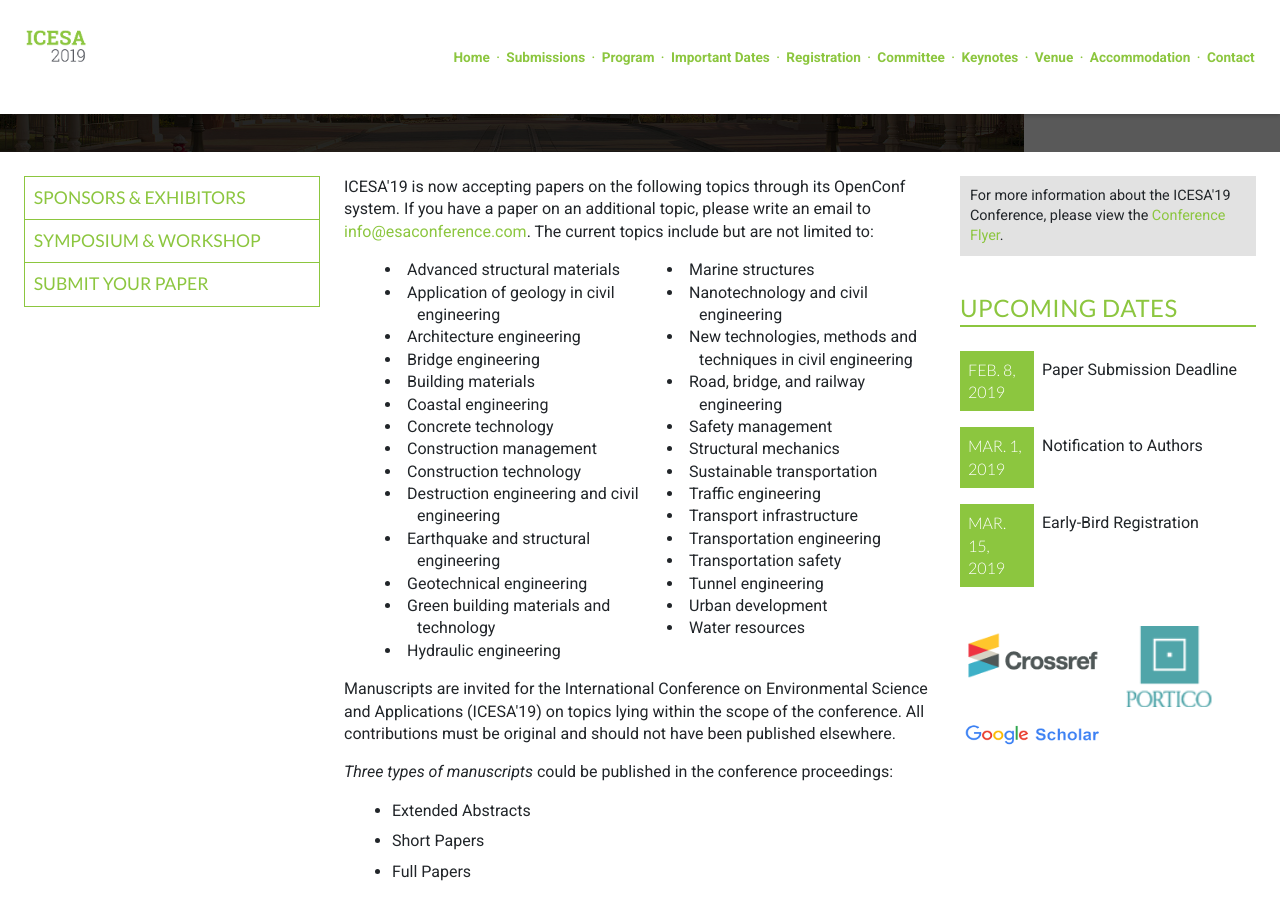
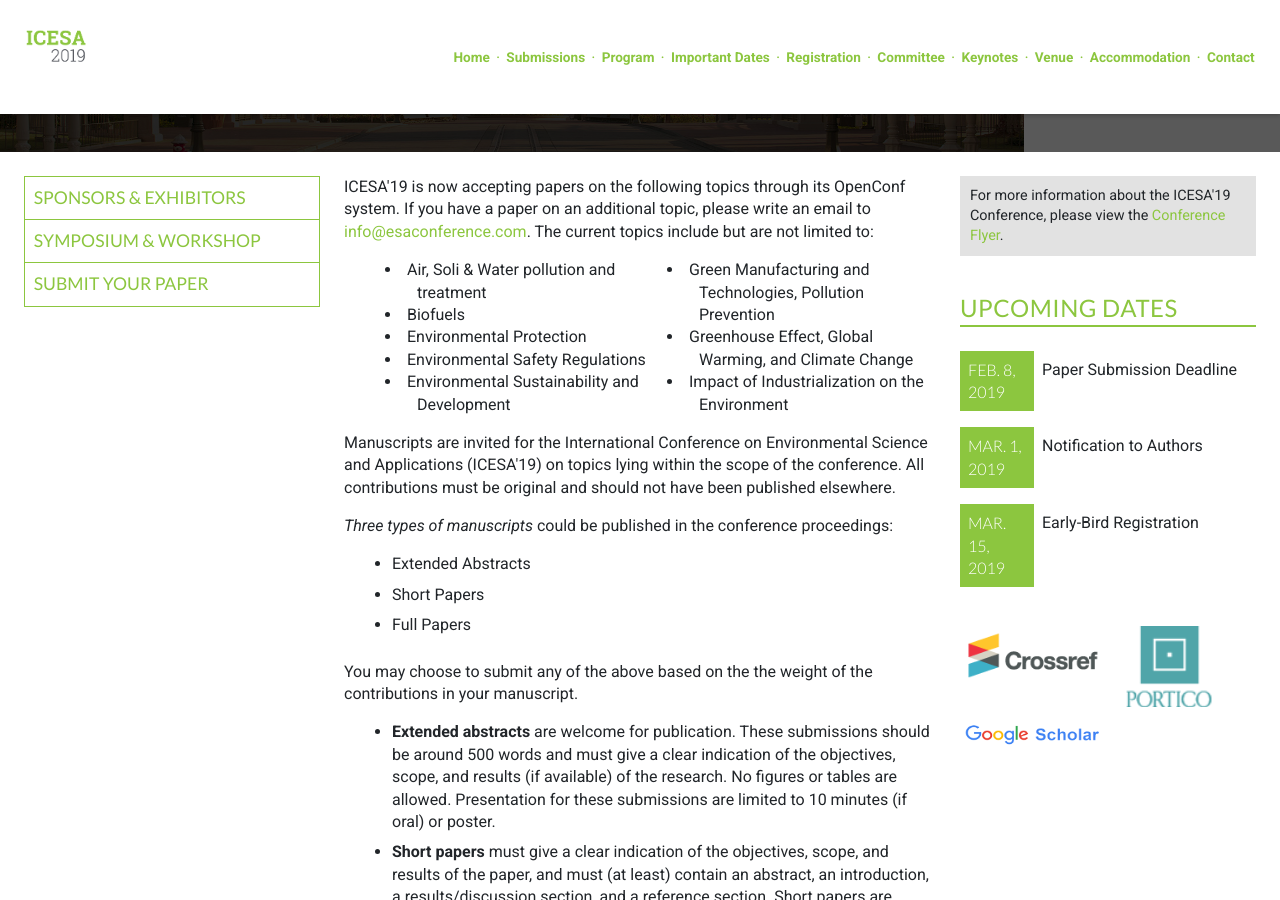
Before and after one commit to intaset/esaconference, a Jekyll site: the page built from papers.html, in a window 1280 px wide and 900 px high, scrolled down 328 px. Built offline with Jekyll 4.4.1, drawn with Linux system fonts in a browser that asks for light colours; nearby versions of some CDN libraries; Markdown is read by kramdown in place of the engine named in the settings; comment, search, counter and statistics services are not loaded.

Commit message:
updated topics

```diff
--- a/papers.html
+++ b/papers.html
@@ -10,38 +10,14 @@ keyword: heat transfer conference, cfd conference, fluid flow conference,  energ
     <p class="body">ICESA'19 is now accepting papers on the following topics through its OpenConf system. If you have a paper on an additional topic, please write an email to <a href="mailto:info@esaconference.com" class="body-link">info@esaconference.com</a>. The current topics include but are not limited to:</p>
 
 <ul class="topics">
-<li>Advanced structural materials</li>
-<li>Application of geology in civil engineering</li>
-<li>Architecture engineering</li>
-<li>Bridge engineering</li>
-<li>Building materials</li>
-<li>Coastal engineering</li>
-<li>Concrete technology</li>
-<li>Construction management</li>
-<li>Construction technology</li>
-<li>Destruction engineering and civil engineering</li>
-<li>Earthquake and structural engineering</li>
-<li>Geotechnical engineering</li>
-<li>Green building materials and technology</li>
-<li>Hydraulic engineering</li>
-<li>Marine structures</li>
-<li>Nanotechnology and civil engineering</li>
-<li>New technologies, methods and techniques in civil engineering</li>
-<li>Road, bridge, and railway engineering</li>
-<li>Safety management</li>
-<li>Structural mechanics</li>
-<li>Sustainable transportation</li>
-<li>Traffic engineering</li>
-<li>Transport infrastructure</li>
-<li>Transportation engineering</li>
-<li>Transportation safety</li>
-<li>Tunnel engineering</li>
-<li>Urban development</li>
-<li>Water resources</li>
-
-
-
-
+    <li>Air, Soli &amp; Water pollution and treatment</li>
+    <li>Biofuels</li>
+    <li>Environmental Protection</li>
+    <li>Environmental Safety Regulations</li>
+    <li>Environmental Sustainability and Development</li>
+    <li>Green Manufacturing and Technologies, Pollution Prevention</li>
+    <li>Greenhouse Effect, Global Warming, and Climate Change</li>
+    <li>Impact of Industrialization on the Environment</li>
 </ul>
 
     <p class="body">Manuscripts are invited for the  International Conference on Environmental Science and Applications (ICESA'19) on topics lying within the scope of the conference. All contributions must be original and should not have been published elsewhere.</p>
@@ -70,13 +46,13 @@ keyword: heat transfer conference, cfd conference, fluid flow conference,  energ
 
     <p class="body"><b>Short and Full Papers'</b> Template:</p>
 
-	   <center><a href="../ICCEFA19_Paper_Template.docx" class="body-link"><img src="../img/msword.png" onmouseover="this.src='../img/msword-hover.png'" onmouseout="this.src='../img/msword.png'" width="80px"><br>Paper Template (.DOCX)</a></center><br>
+	   <center><a href="../ICESA19_Paper_Template.docx" class="body-link"><img src="../img/msword.png" onmouseover="this.src='../img/msword-hover.png'" onmouseout="this.src='../img/msword.png'" width="80px"><br>Paper Template (.DOCX)</a></center><br>
 
        <!-- <center><a href="../ICCEFA17_LaTeX_template.zip" class="body-link"><img src="../img/latex.png" onmouseover="this.src='../img/latex-hover.png'" onmouseout="this.src='../img/latex.png'" width="80px"><br>Paper Template (.zip)*</a></center><br> -->
 
     <p class="body"><b>Extended Abstracts</b> Template:</p>
 
-		<center><a href="../ICCEFA19_Extended_Abstract.docx" class="body-link"><img src="../img/msword.png" onmouseover="this.src='../img/msword-hover.png'" onmouseout="this.src='../img/msword.png'" width="80px"><br>Extended Abstract Template (.DOCX)</a></center><br>
+		<center><a href="../ICESA19_Extended_Abstract.docx" class="body-link"><img src="../img/msword.png" onmouseover="this.src='../img/msword-hover.png'" onmouseout="this.src='../img/msword.png'" width="80px"><br>Extended Abstract Template (.DOCX)</a></center><br>
 
        <!--  <center><a href="../ICCEFA17_LaTeX_extended_abstract.zip" class="body-link"><img src="../img/latex.png" onmouseover="this.src='../img/latex-hover.png'" onmouseout="this.src='../img/latex.png'" width="80px"><br>Extended Abstract Template Template (.zip)*</a></center><br> -->
 
@@ -104,6 +80,6 @@ keyword: heat transfer conference, cfd conference, fluid flow conference,  energ
 
     <p class="body">The corresponding authors of accepted papers are <b>required</b> to please fill, complete, sign and send the following copyright form along with your Camera Ready Submission to <a href="mailto:info@esaconference.com" class="body-link">info@esaconference.com</a>. Failure to comply will result in removal of the paper from the proceedings.</p>
 
-	<center><a href="../ICCEFA19_CopyrightForm.pdf" class="body-link"><img src="../img/pdf.png" width="80px"><br>Copyright Form</a></center>
+	<center><a href="../ICESA19_CopyrightForm.pdf" class="body-link"><img src="../img/pdf.png" width="80px"><br>Copyright Form</a></center>
   </div>
   </div>
--- a/payment_successful.html
+++ b/payment_successful.html
@@ -15,11 +15,11 @@ keyword: heat transfer conference, cfd conference, fluid flow conference,  energ
 
    	<p align="body">You may find the registration form by following the link below:</p>
 
-    <center><a href="../registration" class="body-link">www.icaera.com/registration</a></center>
+    <center><a href="../registration" class="body-link">www.esaconference.com/registration</a></center>
 
     <p class="body">Should you have  any concerns, questions or comments, please do not hesitate to contact us at:</p>
 
-    <center><a href="mailto:registration@icaera.com" class="body-link">registration@icaera.com</a></p>
+    <center><a href="mailto:registration@icaera.com" class="body-link">registration@icaera.com</a></center>
 
     <p class="body">We are looking forward to seeing you at ICESA'19!</p>
   </div>
```
Also changed, not shown: 2 other files.
